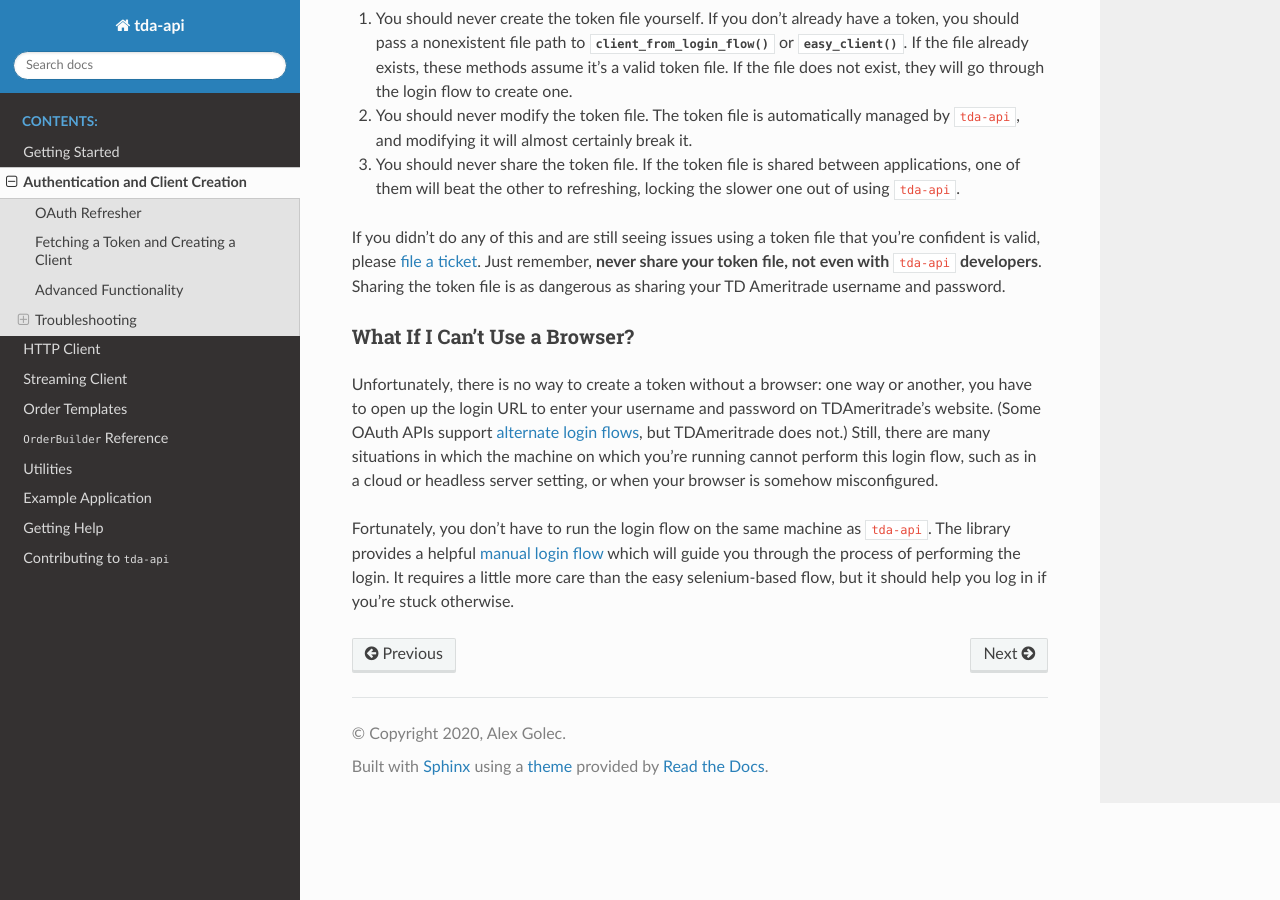
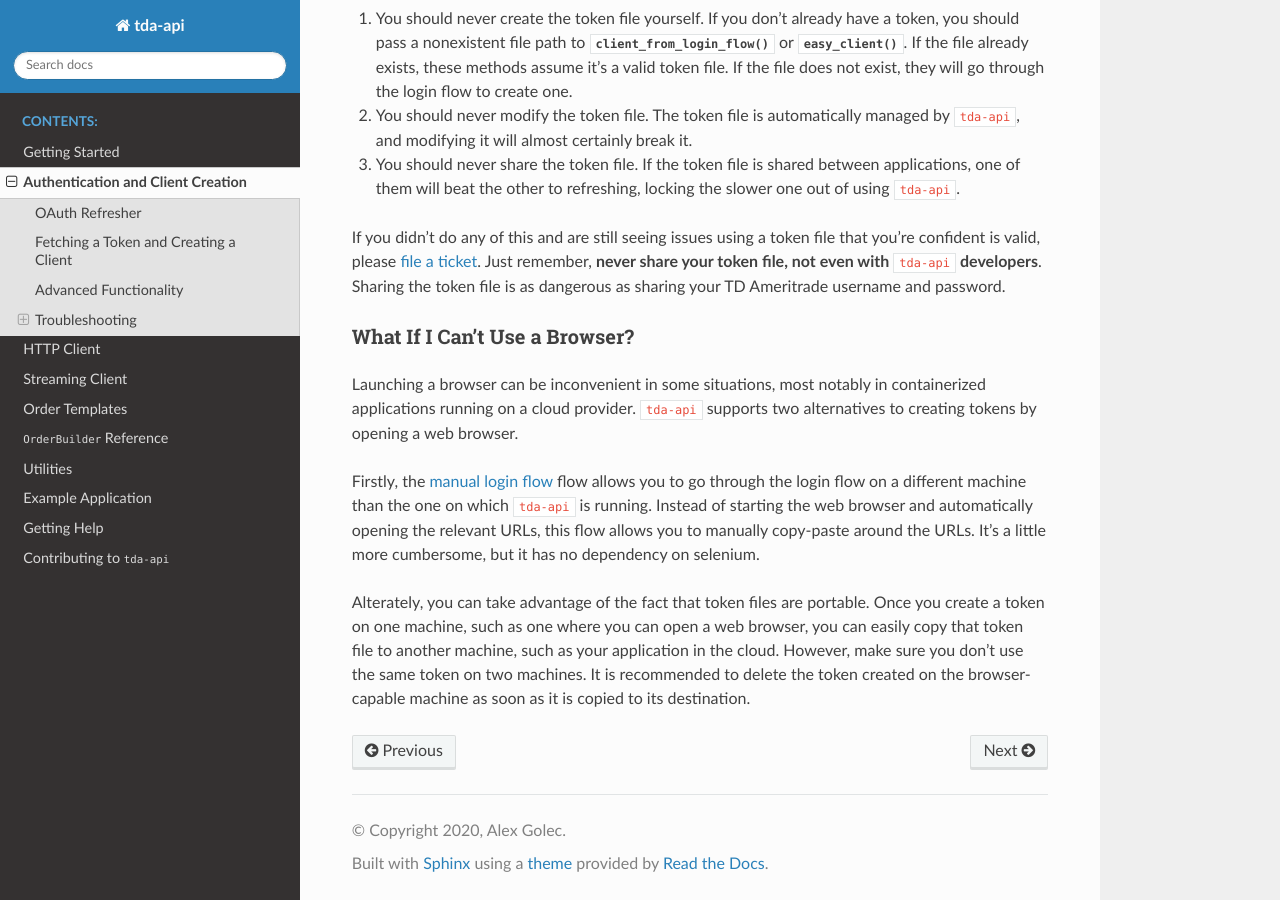
Before and after one commit to alexgolec/tda-api, a Sphinx documentation site: the page built from docs/auth.rst, in a window 1280 px wide and 900 px high, scrolled down 4323 px. Built offline with Sphinx 7.4.7 and the Read the Docs theme 2.0.0, drawn with Linux system fonts in a browser that asks for light colours.

Commit message:
Update authentication documentation to describe non-browser login methods

```diff
--- a/docs/auth.rst
+++ b/docs/auth.rst
@@ -253,16 +253,19 @@ file is as dangerous as sharing your TD Ameritrade username and password.
 What If I Can't Use a Browser?
 ++++++++++++++++++++++++++++++
 
-Unfortunately, there is no way to create a token without a browser: one way or
-another, you have to open up the login URL to enter your username and password
-on TDAmeritrade's website. (Some OAuth APIs support `alternate login flows
-<https://auth0.com/docs/flows>`__, but TDAmeritrade does not.) Still, there are
-many situations in which the machine on which you're running cannot perform this
-login flow, such as in a cloud or headless server setting, or when your browser
-is somehow misconfigured.
+Launching a browser can be inconvenient in some situations, most notably in
+containerized applications running on a cloud provider. ``tda-api`` supports two
+alternatives to creating tokens by opening a web browser.
 
-Fortunately, you don't have to run the login flow on the same machine as
-``tda-api``. The library provides a helpful :ref:`manual login flow<manual_login>` which will guide
-you through the process of performing the login. It requires a little more care
-than the easy selenium-based flow, but it should help you log in if you're
-stuck otherwise.
+Firstly, the :ref:`manual login flow<manual_login>` flow allows you to go
+through the login flow on a different machine than the one on which ``tda-api``
+is running. Instead of starting the web browser and automatically opening the
+relevant URLs, this flow allows you to manually copy-paste around the URLs. It's
+a little more cumbersome, but it has no dependency on selenium.
+
+Alterately, you can take advantage of the fact that token files are portable.
+Once you create a token on one machine, such as one where you can open a web
+browser, you can easily copy that token file to another machine, such as your
+application in the cloud. However, make sure you don't use the same token on
+two machines. It is recommended to delete the token created on the
+browser-capable machine as soon as it is copied to its destination.
```
